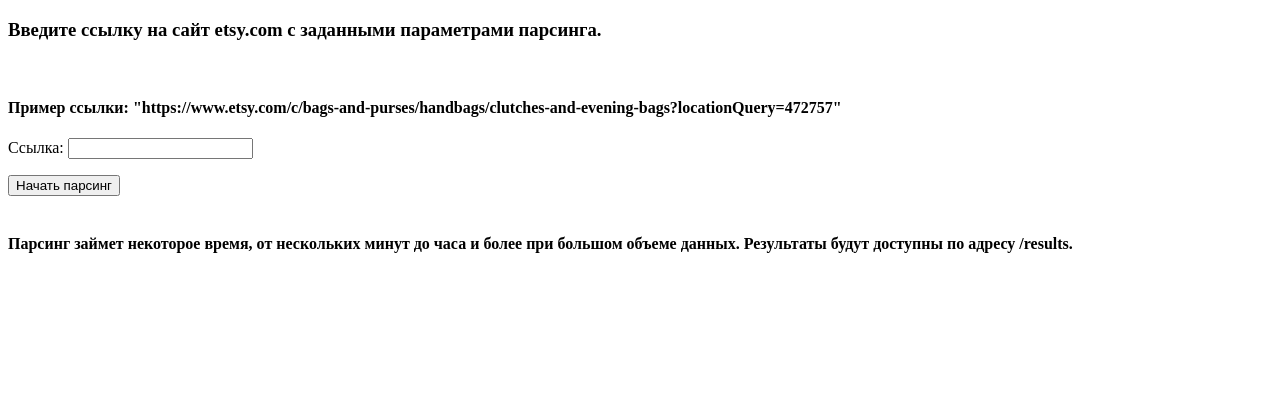
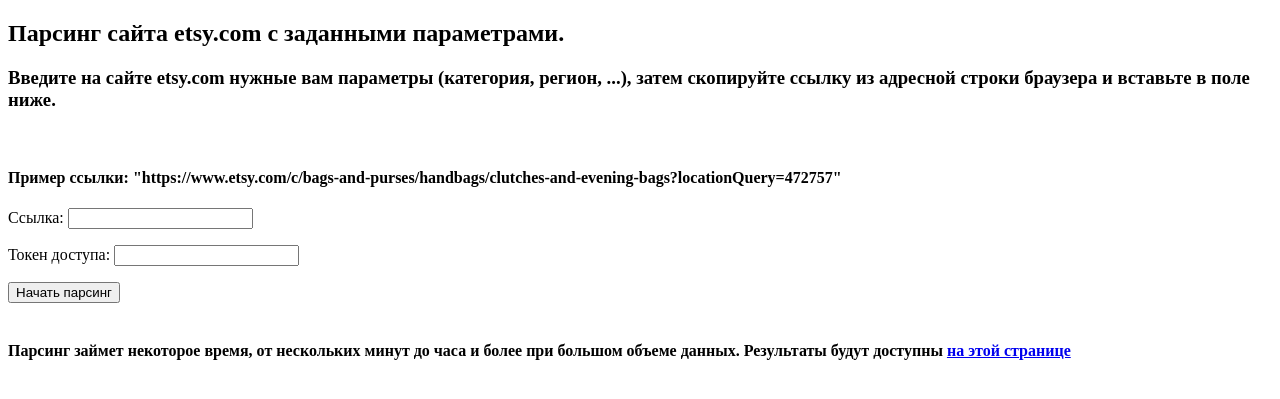
Before and after one commit to TimurAtambaev/parse-etsy, a Django app: page / in a window 1280 px wide. Shown: the top 399 px of the page. Run offline with Django 4.2, Linux system fonts and the light colour scheme.

Commit message:
PARSE_1 Прикручен токен доступа, внесены доработки

```diff
--- a/docker-compose.yml
+++ b/docker-compose.yml
@@ -7,6 +7,8 @@
       POSTGRES_PASSWORD: postgres
       POSTGRES_USER: postgres
       POSTGRES_DB: etsyparser
+    ports:
+      - 5432:5432
 
   backend:
     build: .
--- a/etsy/parse/forms.py
+++ b/etsy/parse/forms.py
@@ -1,9 +1,9 @@
 from django import forms
 
-from .models import Link
+from .models import Parse
 
 
-class LinkForm(forms.ModelForm):
+class LinkTokenForm(forms.ModelForm):
     class Meta:
-        model = Link
-        fields = ['link']
+        model = Parse
+        fields = ['link', 'token']
--- a/etsy/parse/models.py
+++ b/etsy/parse/models.py
@@ -5,13 +5,12 @@
 class Parse(models.Model):
     parse_name = models.CharField(max_length=200, default='no-time')
     parse_date = models.DateTimeField('parse date', auto_now_add=True)
+    link = models.URLField(max_length=500, verbose_name='Ссылка', default='')
+    token = models.CharField(max_length=200, verbose_name='Токен доступа',
+                             default='')
 
     def __str__(self):
         return self.parse_name
 
     class Meta:
         ordering = ['-parse_date']
-
-
-class Link(models.Model):
-    link = models.URLField(max_length=500, verbose_name='Ссылка')
--- a/etsy/parse/views.py
+++ b/etsy/parse/views.py
@@ -6,11 +6,15 @@
 
 import requests
 from django.core.paginator import Paginator
+from django.http import HttpResponse
 from django.shortcuts import render
 from lxml import html
 
-from .forms import LinkForm
-from .models import Parse, Link
+from .forms import LinkTokenForm
+from .models import Parse
+
+
+TOKEN = 'eyJhbGciOiJIUzI1NiIsInR5cCI6IkpXVCJ9.eyJleHAiOjE2NDI0MDE0ND'
 
 logging.basicConfig(
         level=logging.ERROR,
@@ -32,11 +36,18 @@
 
 def add_link(request):
     """Ввод пользователем ссылки для парсинга."""
-    link = LinkForm(request.POST or None)
+    message = ('Введите на сайте etsy.com нужные вам параметры '
+               '(категория, регион, ...), затем скопируйте ссылку из адресной '
+               'строки браузера и вставьте в поле ниже.')
+    link = LinkTokenForm(request.POST or None)
     link_to_parse = request.POST.get('link', None)
+    if request.POST.get('token') and request.POST.get('token') != TOKEN:
+        return HttpResponse('Пожалуйста, введите корректный токен доступа '
+                            'чтобы начать парсинг.')
     if link.is_valid and link_to_parse:
         parse_link(link_to_parse)
-    return render(request, 'enter_link_form.html', {'form': link})
+    return render(request, 'enter_link_form.html', {'form': link, 'message':
+                                                    message})
 
 
 def parse_link(link):
@@ -105,7 +116,7 @@
     for shop in shops_info:
         writer.writerow(shop)
     file.close()
-    parse = Parse.objects.create(parse_name=parse_time)
+    parse = Parse.objects.create(parse_name=parse_time, link=link)
     parse.save()
 
 
--- a/etsy/templates/enter_link_form.html
+++ b/etsy/templates/enter_link_form.html
@@ -5,14 +5,15 @@
 </head>
 <body>
     <div>
-        <h3>Введите ссылку на сайт etsy.com с заданными параметрами парсинга. </h3> <br>
+        <h2>Парсинг сайта etsy.com с заданными параметрами.</h2>
+        <h3>{{ message }}</h3> <br>
         <h4>Пример ссылки: "https://www.etsy.com/c/bags-and-purses/handbags/clutches-and-evening-bags?locationQuery=472757"</h4>
         <form action="{% url 'parse:add_link' %}" method="POST" enctype="multipart/form-data">
             {{ form.as_p }}
             {% csrf_token %}
             <button type="submit">Начать парсинг</button>
         </form><br>
-        <h4>Парсинг займет некоторое время, от нескольких минут до часа и более при большом объеме данных. Результаты будут доступны по адресу /results. </h4>
+        <h4>Парсинг займет некоторое время, от нескольких минут до часа и более при большом объеме данных. Результаты будут доступны <a href="{% url 'parse:results' %}">на этой странице</a><br></h4>
     </div>
 </body>
 </html>
--- a/etsy/templates/results.html
+++ b/etsy/templates/results.html
@@ -8,7 +8,7 @@
         <h2>Результаты парсинга</h2>
         <h4>Последние обновления</h4>
         {% for parse in page %}
-            <a href="/media/{{ parse.parse_name }}.csv">{{ parse.parse_name }}</a><br>
+            <a href="/media/{{ parse.parse_name }}.csv">{{ parse.parse_name }} (результат парсинга ссылки {{ parse.link }})</a><br>
         {% endfor %}
     </div>
     {% if page.has_other_pages %}
--- a/pyproject.toml
+++ b/pyproject.toml
@@ -5,13 +5,14 @@
 authors = ["Andrey Shahov <andrey.shahov@webpp.ru>"]
 
 [tool.poetry.dependencies]
-python = "^3.9"
+python = "^3.8"
 Django = "^4.0.1"
 requests = "^2.27.1"
 sqlparse = "^0.4.2"
 urllib3 = "^1.26.8"
 lxml = "^4.7.1"
 psycopg2-binary = "^2.9.3"
+"backports.weakref" = "^1.0.post1"
 
 [tool.poetry.dev-dependencies]
 
```
Also changed, not shown: requirements.txt (added, +10 -0 lines), etsy/parse/migrations/0006_delete_link_parse_link_parse_token.py (added), identifier.sqlite (added), 1 other file.
